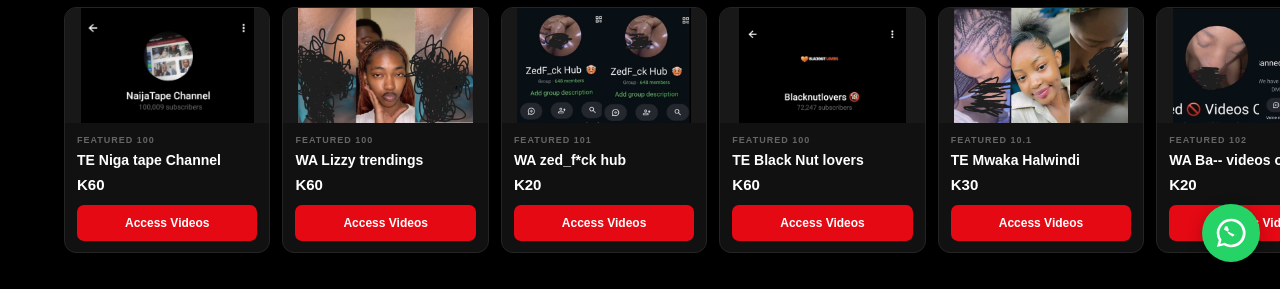
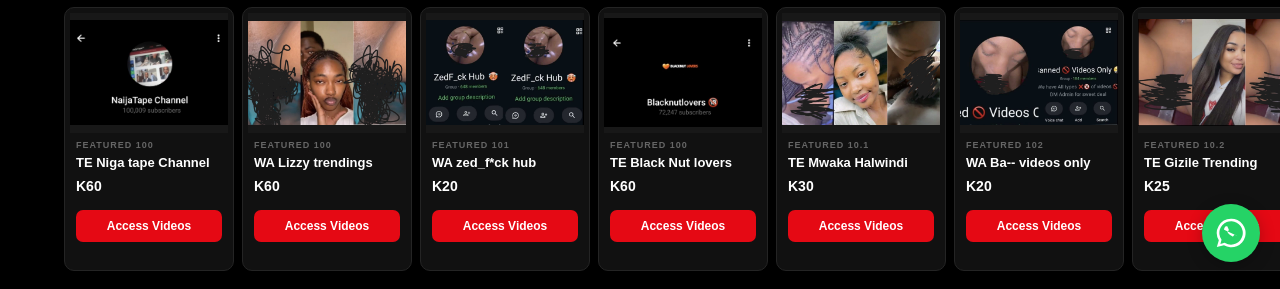
Before and after one commit to emk-Mine/my-first-website, a plain HTML site: page index.html in a window 1280 px wide. Shown: the part 516-805 px from the top of the page. Drawn offline with Linux system fonts and the light colour scheme; no server answers.

Commit message:
Fix website cards

```diff
--- a/style.css
+++ b/style.css
@@ -2070,3 +2070,75 @@ a {
         padding: 7px 10px;
     }
 }
+/* COMPACT CHANNELS & NEW ARRIVALS CARDS */
+
+.scrollable-products .product-row .product-card {
+    width: 170px;
+    flex: 0 0 170px;
+    padding: 5px;
+    border-radius: 10px;
+}
+
+/* SHORTER PRODUCT IMAGES */
+.scrollable-products .product-image-container {
+    height: 120px;
+    overflow: hidden;
+}
+
+.scrollable-products .product-image {
+    width: 100%;
+    height: 100%;
+    object-fit: contain;
+}
+
+/* SMALLER TEXT AREA */
+.scrollable-products .product-info {
+    padding: 6px;
+}
+
+/* PRODUCT NAME */
+.scrollable-products .product-name {
+    font-size: 13px;
+    line-height: 1.3;
+    margin-bottom: 4px;
+}
+
+/* PRODUCT DESCRIPTION */
+.scrollable-products .product-description {
+    font-size: 11px;
+    line-height: 1.3;
+    margin-bottom: 5px;
+}
+
+/* PRODUCT PRICE */
+.scrollable-products .product-price {
+    font-size: 14px;
+    margin-bottom: 5px;
+}
+
+/* SMALLER BUTTON */
+.scrollable-products .product-button {
+    font-size: 12px;
+    padding: 7px 10px;
+}
+
+/* REDUCE SPACING BETWEEN CARDS */
+.scrollable-products .product-row {
+    gap: 8px;
+}
+
+/* MOBILE */
+@media (max-width: 600px) {
+    .scrollable-products .product-row .product-card {
+        width: 145px;
+        flex-basis: 145px;
+    }
+
+    .scrollable-products .product-image-container {
+        height: 100px;
+    }
+
+    .scrollable-products .product-info {
+        padding: 5px;
+    }
+}
```
